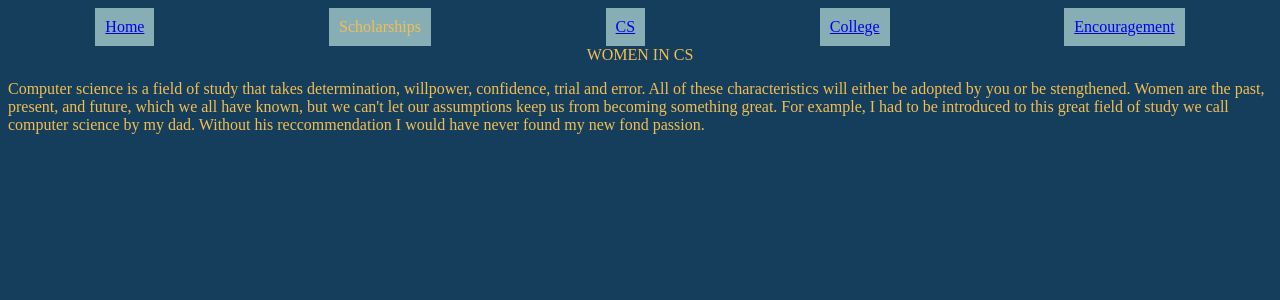
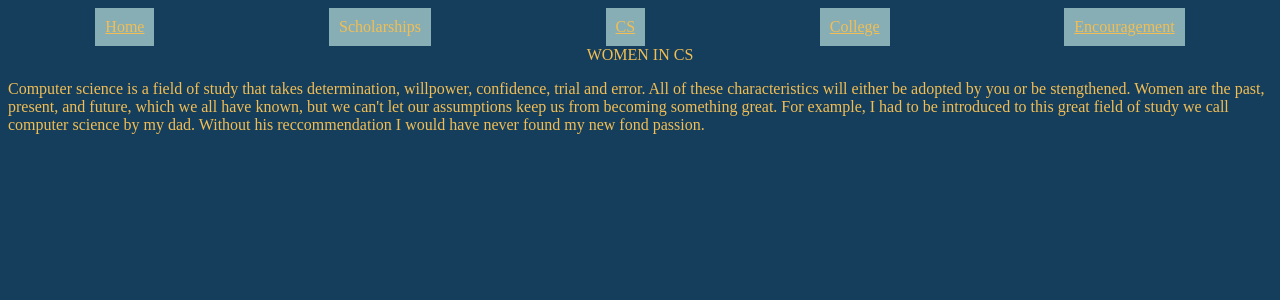
Before and after one commit to KarinaMontiel/finalproject, a PHP site: page /womenInCS.html in a window 1280 px wide. Shown: the top 300 px of the page. Run offline with PHP 8.4, Linux system fonts and the light colour scheme.

Commit message:
links color yellow

```diff
--- a/main.css
+++ b/main.css
@@ -12,13 +12,22 @@ color: #f2be54;
     display:flex;
     color:#f2be54;
     justify-content:space-around;
-    text-decoration: none;
+
 
 }
 
 #nav-bar .item {
+    text-decoration: none;
     background-color:#87aeb4;
     padding:10px;
+}
+
+a:link{
+  color:#f2be54;
+}
+
+a:visited{
+  color:#f2be54;
 }
 
 
```
